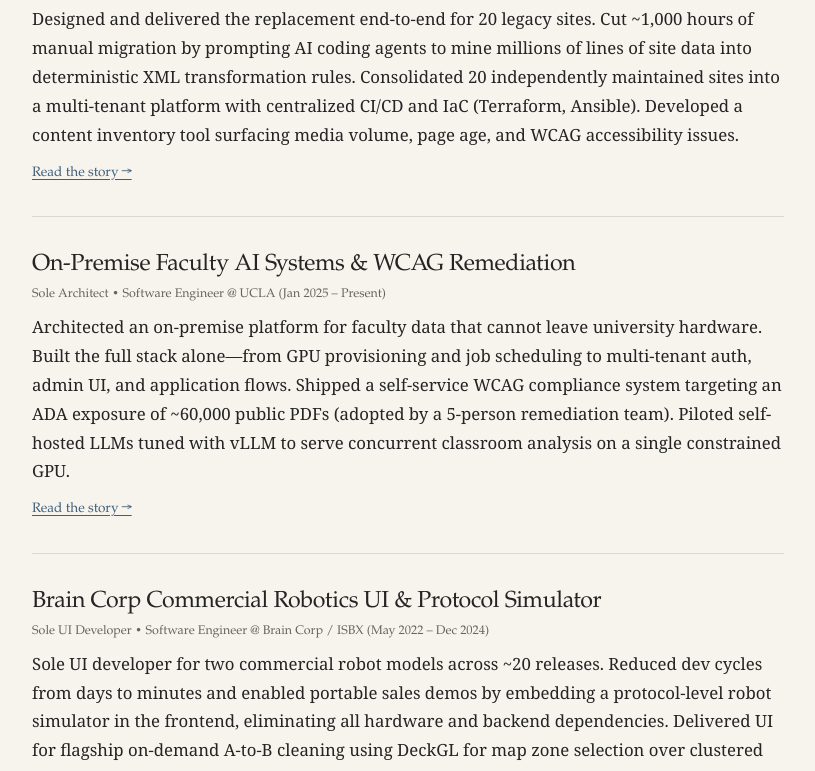
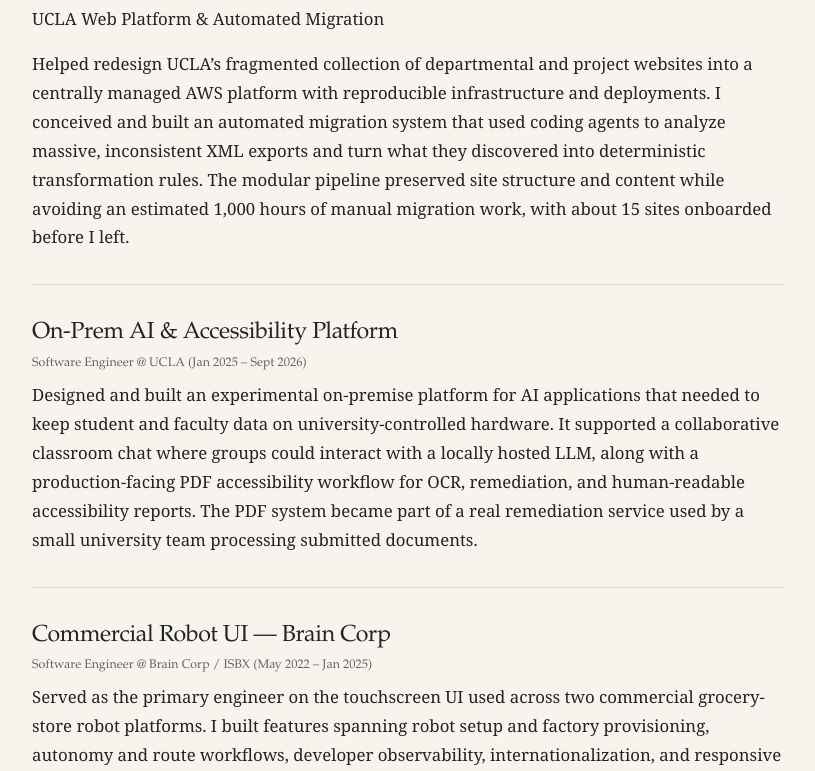
Before and after one commit to anttihil/ahiltunen, an Astro site: page /work in a window 1280 px wide. Shown: the part 513-1284 px from the top of the page, without its empty margins (232-1047 px from the left). Built offline with nearby package versions, Linux system fonts and the light colour scheme; Astro itself is replaced by a stand-in of ours.

Commit message:
professional work updated

```diff
--- a/src/content/work/private-ai.md
+++ b/src/content/work/private-ai.md
@@ -1,11 +1,9 @@
 ---
-title: On-Premise Faculty AI Systems & WCAG Remediation
-subtitle: Sole Architect • Software Engineer @ UCLA (Jan 2025 – Present)
+title: On-Prem AI & Accessibility Platform
+subtitle: Software Engineer @ UCLA (Jan 2025 – Sept 2026)
 category: professional
 order: 2
-links:
-  - label: Read the story
-    url: /blog/on-premise-llm-vllm-gpu
+
 ---
 
-Architected an on-premise platform for faculty data that cannot leave university hardware. Built the full stack alone—from GPU provisioning and job scheduling to multi-tenant auth, admin UI, and application flows. Shipped a self-service WCAG compliance system targeting an ADA exposure of ~60,000 public PDFs (adopted by a 5-person remediation team). Piloted self-hosted LLMs tuned with vLLM to serve concurrent classroom analysis on a single constrained GPU.
+Designed and built an experimental on-premise platform for AI applications that needed to keep student and faculty data on university-controlled hardware. It supported a collaborative classroom chat where groups could interact with a locally hosted LLM, along with a production-facing PDF accessibility workflow for OCR, remediation, and human-readable accessibility reports. The PDF system became part of a real remediation service used by a small university team processing submitted documents.
--- a/src/content/work/robotics-ui.md
+++ b/src/content/work/robotics-ui.md
@@ -1,11 +1,8 @@
 ---
-title: Brain Corp Commercial Robotics UI & Protocol Simulator
-subtitle: Sole UI Developer • Software Engineer @ Brain Corp / ISBX (May 2022 – Dec 2024)
+title: Commercial Robot UI — Brain Corp
+subtitle: Software Engineer @ Brain Corp / ISBX (May 2022 – Jan 2025)
 category: professional
 order: 3
-links:
-  - label: Read the story
-    url: /blog/robotics-ui-event-driven-architecture
 ---
 
-Sole UI developer for two commercial robot models across ~20 releases. Reduced dev cycles from days to minutes and enabled portable sales demos by embedding a protocol-level robot simulator in the frontend, eliminating all hardware and backend dependencies. Delivered UI for flagship on-demand A-to-B cleaning using DeckGL for map zone selection over clustered points of interest. Cut QA field troubleshooting time by 50% with an embedded observability dashboard and internationalized the UI to 15 countries.
+Served as the primary engineer on the touchscreen UI used across two commercial grocery-store robot platforms. I built features spanning robot setup and factory provisioning, autonomy and route workflows, developer observability, internationalization, and responsive layouts. I also created a protocol-level robot simulator that reproduced robot events, workflows, and autonomy data, allowing the UI team to develop and debug complete interactions without depending on physical robots or unfinished backend services.
--- a/src/content/work/site-platform.md
+++ b/src/content/work/site-platform.md
@@ -1,11 +1,11 @@
 ---
-title: AI Coding Agent Migration & Multi-Tenant Platform
-subtitle: Lead Engineer • Software Engineer @ UCLA (Jan 2025 – Present)
+title: UCLA Web Platform & Automated Migration
+subtitle: Software Engineer @ UCLA (Jan 2025 – Sep 2026)
 category: professional
 order: 1
-links:
-  - label: Read the story
-    url: /blog/coding-agents-legacy-migration
+
 ---
 
-Designed and delivered the replacement end-to-end for 20 legacy sites. Cut ~1,000 hours of manual migration by prompting AI coding agents to mine millions of lines of site data into deterministic XML transformation rules. Consolidated 20 independently maintained sites into a multi-tenant platform with centralized CI/CD and IaC (Terraform, Ansible). Developed a content inventory tool surfacing media volume, page age, and WCAG accessibility issues.
+UCLA Web Platform & Automated Migration
+
+Helped redesign UCLA’s fragmented collection of departmental and project websites into a centrally managed AWS platform with reproducible infrastructure and deployments. I conceived and built an automated migration system that used coding agents to analyze massive, inconsistent XML exports and turn what they discovered into deterministic transformation rules. The modular pipeline preserved site structure and content while avoiding an estimated 1,000 hours of manual migration work, with about 15 sites onboarded before I left.
```
